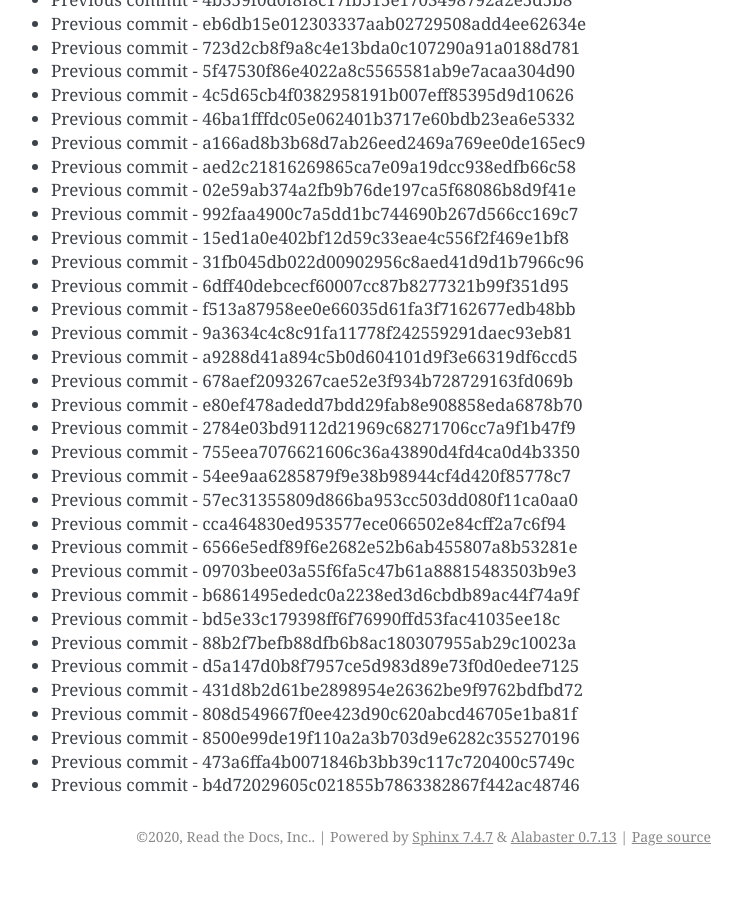
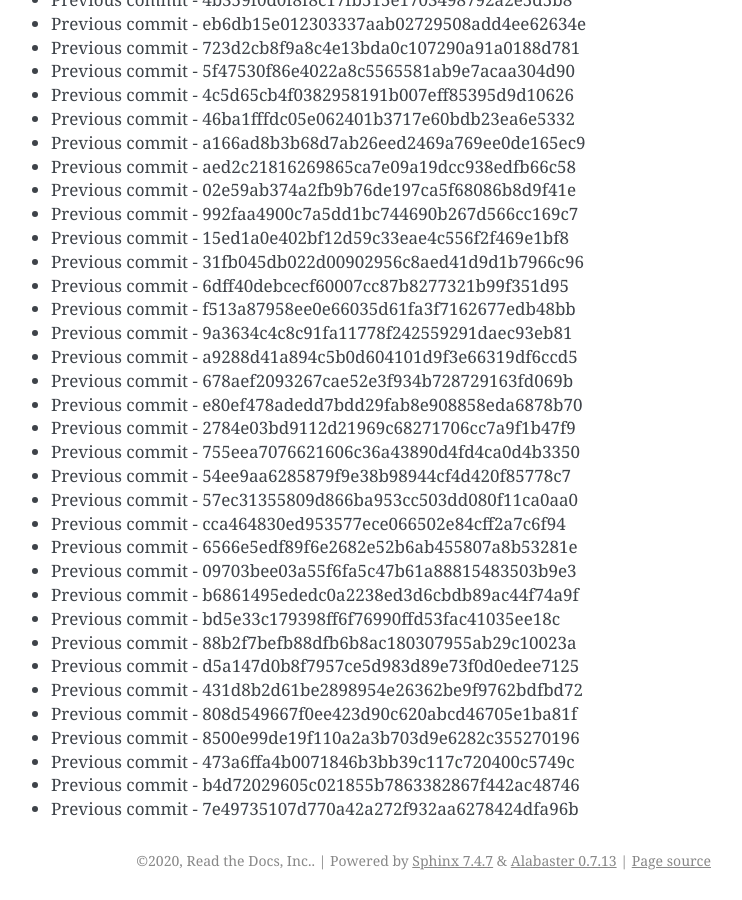
Before and after one commit to readthedocs/rtd-git-stresstest, a Sphinx documentation site: the page built from docs/updates.rst, in a window 1280 px wide and 900 px high, scrolled down 4701 px. Shown: the whole window, without its empty margins (399-1141 px from the left). Built offline with Sphinx 7.4.7, drawn with Linux system fonts in a browser that asks for light colours; before the commit the page ends 5577 px from its top, so only the background shows below that.

Commit message:
Generating commit from previous: 7e49735107d770a42a272f932aa6278424dfa96b

```diff
--- a/docs/updates.rst
+++ b/docs/updates.rst
@@ -229,3 +229,4 @@ It can be tested for any performance characteristics.
 * Previous commit - 8500e99de19f110a2a3b703d9e6282c355270196
 * Previous commit - 473a6ffa4b0071846b3bb39c117c720400c5749c
 * Previous commit - b4d72029605c021855b7863382867f442ac48746
+* Previous commit - 7e49735107d770a42a272f932aa6278424dfa96b
```
